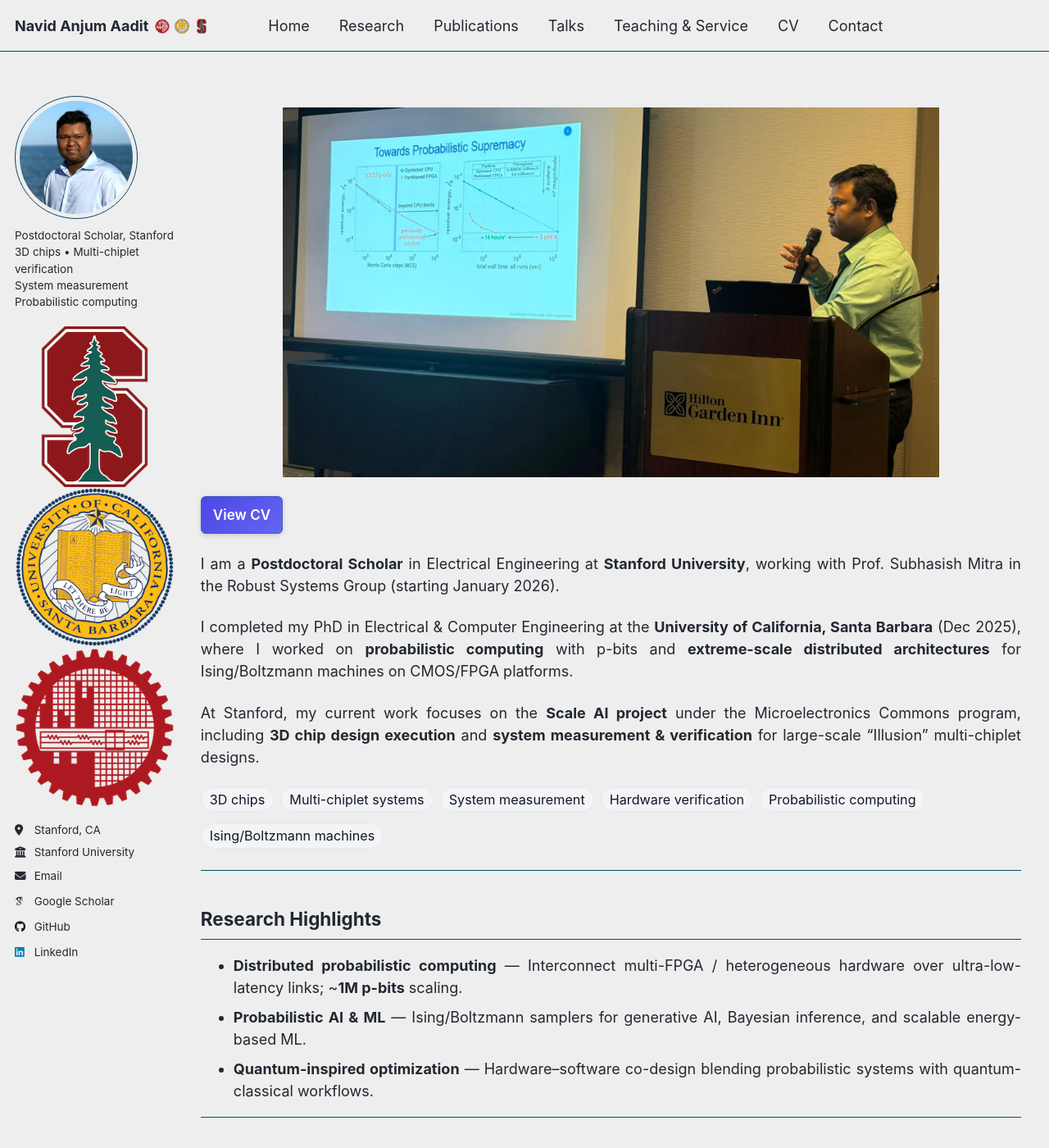
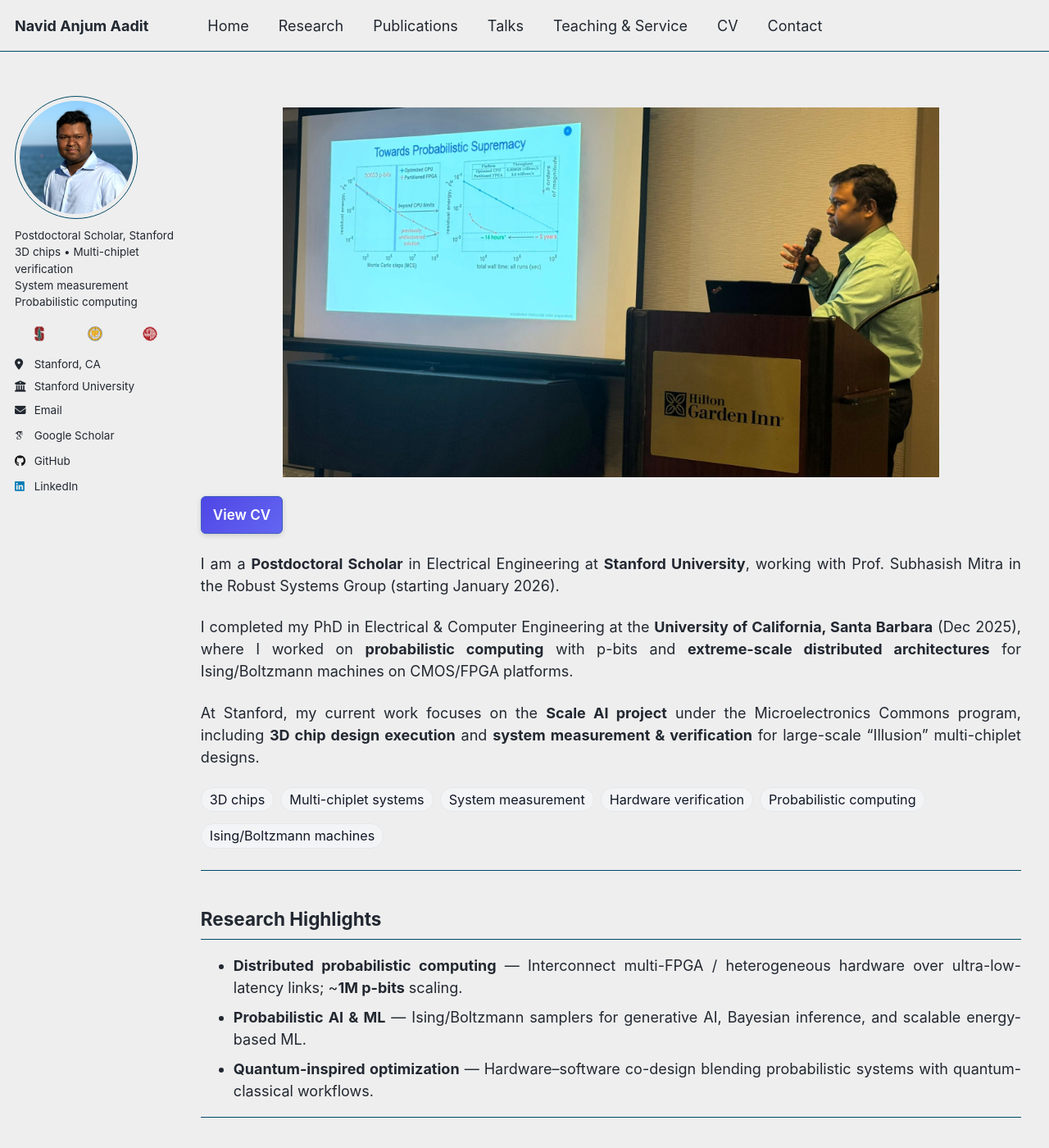
Before and after one commit to navidaadit/navidaadit.github.io, a Jekyll site: the page built from _pages/about.md, in a window 1280 px wide and 1400 px high. Shown: the whole window at 82% size. Built offline with Jekyll 4.4.1, drawn with Linux system fonts in a browser that asks for light colours; some web fonts are replaced.

Commit message:
Add sidebar affiliation logos styling

```diff
--- a/_sass/_custom.scss
+++ b/_sass/_custom.scss
@@ -43,37 +43,29 @@
   object-fit: cover;
   border-radius: 50%;
 }
+
+/* ===== Sidebar affiliation logos (NEW) ===== */
+.affil-logos{
+  display: flex;
+  align-items: center;
+  gap: 8px;
+  margin-top: 10px;
+}
+.affil-logo{
+  width: 18px;
+  height: 18px;
+  object-fit: contain;
+  display: block;
+  opacity: 0.95;
+}
+
 /* Phone: slightly smaller avatar, bio under photo, clean stacking */
 @media (max-width: 640px){
   .author__avatar img { width: 110px; height: 110px; }
   .author__content, .author__bio { display:block; margin-top:8px; }
   .author__content p, .author__bio { text-align:left !important; }
-}
 
-/* Hide sidebar name to avoid duplicate "Navid Anjum Aadit" */
-.sidebar .author__name { display: none !important; }
-
-/* ---------- Masthead: add BUET/UCSB/Stanford logos beside top name ---------- */
-/* logo size in pixels */
-:root { --mast-logo: 18px; --mast-gap: 8px; }
-
-.masthead__menu-item--lg > a {
-  display: inline-flex !important;
-  align-items: center !important;
-  gap: var(--mast-gap) !important;
-}
-
-/* Append 3 logos to the right of the name */
-.masthead__menu-item--lg > a::after {
-  content: "" !important;
-  display: inline-block !important;
-  height: var(--mast-logo) !important;
-  width: calc(var(--mast-logo) * 3 + 12px) !important; /* 3 icons + spacing */
-  background:
-    url("/images/logos/buet.png") left center / var(--mast-logo) var(--mast-logo) no-repeat,
-    url("/images/logos/ucsb.png") center center / var(--mast-logo) var(--mast-logo) no-repeat,
-    url("/images/logos/stanford.png") right center / var(--mast-logo) var(--mast-logo) no-repeat;
-  vertical-align: middle !important;
+  .affil-logo { width: 16px; height: 16px; }
 }
 
 /* Remove any built-in hero from the theme */
```
